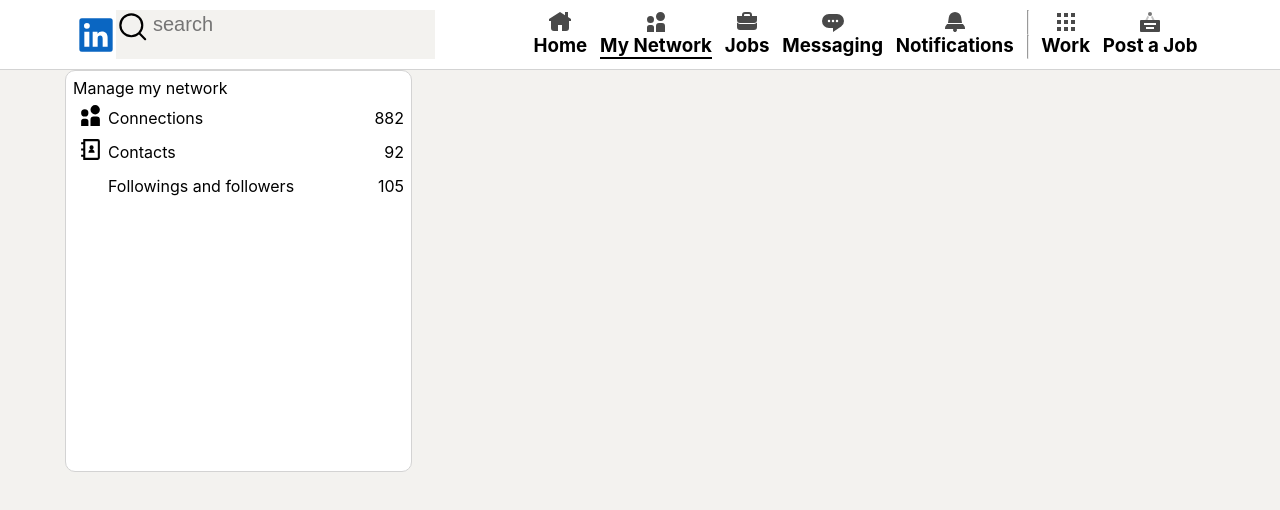
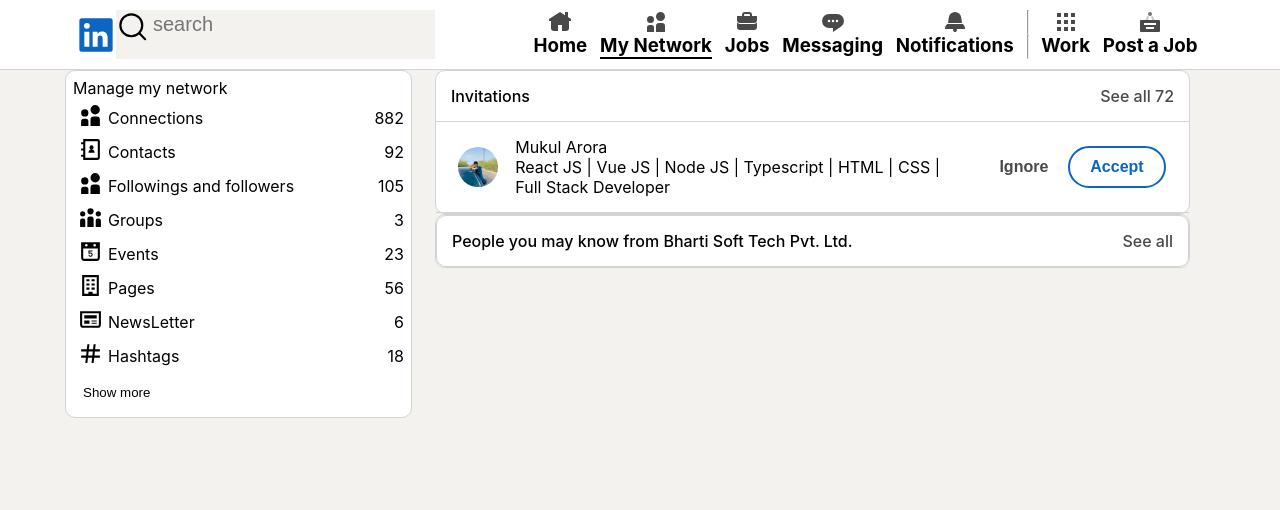
Before and after one commit to mukularora1/linkedin-clone-react-redux, a React (Create React App) app: page /network in a window 1280 px wide. Shown: the top 510 px of the page. Built offline with nearby package versions, Linux system fonts and the light colour scheme.

Commit message:
Created: create network left side bar and connection request

```diff
--- /dev/null
+++ b/src/assets/EventsLogo.jsx
@@ -0,0 +1,11 @@
+import React from "react";
+
+function EventsLogo({ width, height }) {
+  return (
+    <svg xmlns="http://www.w3.org/2000/svg" viewBox="0 0 24 24" data-supported-dps="24x24" fill="currentColor" className="mercado-match" style={{ width: width, height: height }} focusable="false">
+      <path d="M3 3v15a3 3 0 003 3h12a3 3 0 003-3V3zm13 1.75A1.25 1.25 0 1114.75 6 1.25 1.25 0 0116 4.75zm-8 0A1.25 1.25 0 116.75 6 1.25 1.25 0 018 4.75zM19 18a1 1 0 01-1 1H6a1 1 0 01-1-1V9h14zm-5.9-3a1 1 0 00-1-1H12a3.12 3.12 0 00-1 .2l-1-.2v-3h3.9v1H11v1.15a3.7 3.7 0 011.05-.15 1.89 1.89 0 012 1.78V15a1.92 1.92 0 01-1.84 2H12a1.88 1.88 0 01-2-1.75 1 1 0 010-.25h1a.89.89 0 001 1h.1a.94.94 0 001-.88z"></path>
+    </svg>
+  );
+}
+
+export default EventsLogo;
--- /dev/null
+++ b/src/assets/GroupsLogo.jsx
@@ -0,0 +1,11 @@
+import React from "react";
+
+function GroupsLogo({ width, height }) {
+  return (
+    <svg xmlns="http://www.w3.org/2000/svg" viewBox="0 0 24 24" data-supported-dps="24x24" fill="currentColor" className="mercado-match" style={{ width: width, height: height }} focusable="false">
+      <path d="M15 13.25V21H9v-7.75A2.25 2.25 0 0111.25 11h1.5A2.25 2.25 0 0115 13.25zm5-.25h-1a2 2 0 00-2 2v6h5v-6a2 2 0 00-2-2zM12 3a3 3 0 103 3 3 3 0 00-3-3zm7.5 8A2.5 2.5 0 1017 8.5a2.5 2.5 0 002.5 2.5zM5 13H4a2 2 0 00-2 2v6h5v-6a2 2 0 00-2-2zm-.5-7A2.5 2.5 0 107 8.5 2.5 2.5 0 004.5 6z"></path>
+    </svg>
+  );
+}
+
+export default GroupsLogo;
--- /dev/null
+++ b/src/assets/HashtagsLogo.jsx
@@ -0,0 +1,11 @@
+import React from "react";
+
+function HashtagsLogo({ width, height }) {
+  return (
+    <svg xmlns="http://www.w3.org/2000/svg" viewBox="0 0 24 24" data-supported-dps="24x24" fill="currentColor" className="mercado-match" style={{ width: width, height: height }} focusable="false">
+      <path d="M21 10V8h-4.56L17 3h-2l-.56 5h-4L11 3H9l-.56 5H3v2h5.22l-.44 4H3v2h4.56L7 21h2l.56-5h4L13 21h2l.56-5H21v-2h-5.22l.44-4zm-7.22 4h-4l.44-4h4z"></path>
+    </svg>
+  );
+}
+
+export default HashtagsLogo;
--- /dev/null
+++ b/src/assets/NewsLetterLogo.jsx
@@ -0,0 +1,11 @@
+import React from "react";
+
+function NewsLetterLogo({ width, height }) {
+  return (
+    <svg xmlns="http://www.w3.org/2000/svg" viewBox="0 0 24 24" data-supported-dps="24x24" fill="currentColor" className="mercado-match" style={{ width: width, height: height }} focusable="false">
+      <path d="M13 13h5v1h-5zm5-5H6v3h12zm-5 8h5v-1h-5zm9-12v13a3 3 0 01-3 3H5a3 3 0 01-3-3V4zm-2 2H4v11a1 1 0 001 1h14a1 1 0 001-1zm-9 7H6v3h5z"></path>
+    </svg>
+  );
+}
+
+export default NewsLetterLogo;
--- /dev/null
+++ b/src/assets/PagesLogo.jsx
@@ -0,0 +1,11 @@
+import React from "react";
+
+function PagesLogo({ width, height }) {
+  return (
+    <svg xmlns="http://www.w3.org/2000/svg" viewBox="0 0 24 24" data-supported-dps="24x24" fill="currentColor" className="mercado-match" style={{ width: width, height: height }} focusable="false">
+      <path d="M4 2v20h16V2zm14 18h-4v-2h-4v2H6V4h12zm-7-8H8v-2h3zm0 4H8v-2h3zm5-4h-3v-2h3zm-5-4H8V6h3zm5 0h-3V6h3zm0 8h-3v-2h3z"></path>
+    </svg>
+  );
+}
+
+export default PagesLogo;
--- a/src/network/Network.jsx
+++ b/src/network/Network.jsx
@@ -1,6 +1,7 @@
 import React from "react";
 import "./network.css";
 import NetworkLeftOptions from "./NetworkLeftOptions";
+import NetworkRightFeed from "./NetworkRightFeed";
 function Network() {
   return (
     <>
@@ -8,7 +9,9 @@
         <div className="network__left">
           <NetworkLeftOptions />
         </div>
-        <div className="network__right"></div>
+        <div className="network__right">
+          <NetworkRightFeed />
+        </div>
       </div>
     </>
   );
--- a/src/network/NetworkLeftOptions.jsx
+++ b/src/network/NetworkLeftOptions.jsx
@@ -1,8 +1,14 @@
-import React from "react";
+import React, { useState } from "react";
 import ConnectLogo from "../assets/ConnectLogo";
 import ContactsLogo from "../assets/ContactsLogo";
-import FollowersLogo from "../assets/FollowersLogo";
+// import FollowersLogo from "../assets/FollowersLogo";
+import EventsLogo from "../assets/EventsLogo";
+import GroupsLogo from "../assets/GroupsLogo";
+import HashtagsLogo from "../assets/HashtagsLogo";
+import NewsLetterLogo from "../assets/NewsLetterLogo";
+import PagesLogo from "../assets/PagesLogo";
 import "./networkOptions.css";
+
 const options = [
   {
     icon: <ConnectLogo height={"25px"} width={"25px"} />,
@@ -15,27 +21,62 @@
     totalNumber: 92,
   },
   {
-    icon: <FollowersLogo height={"25px"} width={"25px"} />,
+    icon: <ConnectLogo height={"25px"} width={"25px"} />,
     title: "Followings and followers",
     totalNumber: 105,
   },
+  {
+    icon: <GroupsLogo height={"25px"} width={"25px"} />,
+    title: "Groups",
+    totalNumber: 3,
+  },
+  {
+    icon: <EventsLogo height={"25px"} width={"25px"} />,
+    title: "Events",
+    totalNumber: 23,
+  },
+  {
+    icon: <PagesLogo height={"25px"} width={"25px"} />,
+    title: "Pages",
+    totalNumber: 56,
+  },
+  {
+    icon: <NewsLetterLogo height={"25px"} width={"25px"} />,
+    title: "NewsLetter",
+    totalNumber: 6,
+  },
+  {
+    icon: <HashtagsLogo height={"25px"} width={"25px"} />,
+    title: "Hashtags",
+    totalNumber: 18,
+  },
 ];
+
 function NetworkLeftOptions() {
+  const [isShowMoreClicked, setIsShowMoreClicked] = useState(false);
+
+  const handleShowMore = () => {
+    setIsShowMoreClicked((prevState) => !prevState);
+  };
+
+  const buttonName = isShowMoreClicked ? "Show less" : "Show more";
+
   return (
     <div className="networkOptions">
       <div className="networkOptions__container">
         <div className="networkOptions__title">Manage my network</div>
-        {options.map((el) => {
-          return (
-            <div className="networkOptions__row">
-              <div className="networkOptions__left">
-                <div className="networkOptions__row__icon">{el.icon}</div>
-                <div className="networkOptions__row__title">{el.title}</div>
-              </div>
-              <div className="networkOptions__row__number">{el.totalNumber}</div>
+        {options.slice(0, isShowMoreClicked ? 1 : options.length).map(({ icon, title, totalNumber }, index) => (
+          <div className="networkOptions__row" key={index}>
+            <div className="networkOptions__left">
+              <div className="networkOptions__row__icon">{icon}</div>
+              <div className="networkOptions__row__title">{title}</div>
             </div>
-          );
-        })}
+            <div className="networkOptions__row__number">{totalNumber}</div>
+          </div>
+        ))}
+        <div className="networkOptions__showbtn">
+          <button onClick={handleShowMore}>{buttonName}</button>
+        </div>
       </div>
     </div>
   );
--- /dev/null
+++ b/src/network/NetworkRightFeed.jsx
@@ -0,0 +1,38 @@
+import React from "react";
+import Avatar from "../reusableComponent/Avatar";
+import "./networkRightFeed.css";
+function NetworkRightFeed() {
+  return (
+    <div className="networkRightFeed">
+      <div className="networkRightFeed__card">
+        <div className="networkRightFeed__card__header">
+          <p className="networkRightFeed__card__headerTitle">Invitations</p>
+          <p className="networkRightFeed__card__headerOption">See all 72</p>
+        </div>
+        <div className="networkRightFeed__card__requestWrapper">
+          <div className="networkRightFeed__card__requestAvatar">
+            <Avatar width={"50"} height={"50"} />
+          </div>
+          <div className="networkRightFeed__card__requestDetail">
+            <p className="networkRightFeed__card__requestName">Mukul Arora</p>
+            <p className="networkRightFeed__card__requestIntro"> React JS | Vue JS | Node JS | Typescript | HTML | CSS | Full Stack Developer</p>
+          </div>
+          <div className="networkRightFeed__card__requestBtn">
+            <button className="ignoreBtn">Ignore</button>
+            <button className="acceptBtn">Accept</button>
+          </div>
+        </div>
+      </div>
+      <div className="networkRightFeed__card">
+        <div className="networkRightFeed__card">
+          <div className="networkRightFeed__card__header">
+            <p className="networkRightFeed__card__headerTitle">People you may know from Bharti Soft Tech Pvt. Ltd.</p>
+            <p className="networkRightFeed__card__headerOption">See all</p>
+          </div>
+        </div>
+      </div>
+    </div>
+  );
+}
+
+export default NetworkRightFeed;
--- a/src/network/network.css
+++ b/src/network/network.css
@@ -2,6 +2,5 @@
   display: grid;
   margin: auto;
   width: 1150px;
-  min-height: 50vh;
   grid-template-columns: 30% 70%;
 }
--- a/src/network/networkOptions.css
+++ b/src/network/networkOptions.css
@@ -1,6 +1,5 @@
 .networkOptions {
   width: 100%;
-  min-height: 100%;
   background-color: var(--bg-card);
   border-radius: 10px;
   border: 1px solid var(--border-color);
@@ -13,6 +12,10 @@
   display: flex;
   justify-content: space-between;
   align-items: center;
+  cursor: pointer;
+}
+.networkOptions__row:hover {
+  background-color: var(--bg-default);
 }
 .networkOptions__left {
   display: flex;
@@ -21,3 +24,14 @@
 .networkOptions__row__icon {
   margin: 0 5px;
 }
+.networkOptions__showbtn button {
+  margin: 5px;
+  padding: 5px;
+  border: none;
+  background-color: transparent;
+  border-radius: 5px solid black;
+  cursor: pointer;
+}
+.networkOptions__showbtn button:hover {
+  background-color: var(--bg-default);
+}
--- /dev/null
+++ b/src/network/networkRightFeed.css
@@ -0,0 +1,50 @@
+.networkRightFeed {
+  padding: 0 25px;
+}
+.networkRightFeed__card {
+  background-color: var(--bg-card);
+  border: 1px solid var(--border-color);
+  border-radius: 10px;
+}
+.networkRightFeed__card__header {
+  display: flex;
+  justify-content: space-between;
+  padding: 15px;
+  /* border-bottom: 1px solid var(--border-color); */
+  font-weight: 500;
+}
+.networkRightFeed__card__headerOption {
+  cursor: pointer;
+  color: var(--brand-gray-color);
+}
+.networkRightFeed__card__requestWrapper {
+  display: grid;
+  border-bottom: 1px solid var(--border-color);
+  border-top: 1px solid var(--border-color);
+  grid-template-columns: 10% 60% 30%;
+  padding: 15px 5px;
+}
+.networkRightFeed__card__requestAvatar {
+  margin: auto;
+}
+.networkRightFeed__card__requestBtn {
+  display: flex;
+  justify-content: center;
+  align-items: center;
+}
+.networkRightFeed__card__requestBtn button {
+  padding: 10px 20px;
+  font-size: 1rem;
+  font-weight: 600;
+  background-color: transparent;
+  cursor: pointer;
+}
+.ignoreBtn {
+  border: none;
+  color: var(--brand-gray-color);
+}
+.acceptBtn {
+  border: 2px solid var(--color-brand);
+  color: var(--color-brand);
+  border-radius: 25px;
+}
```
